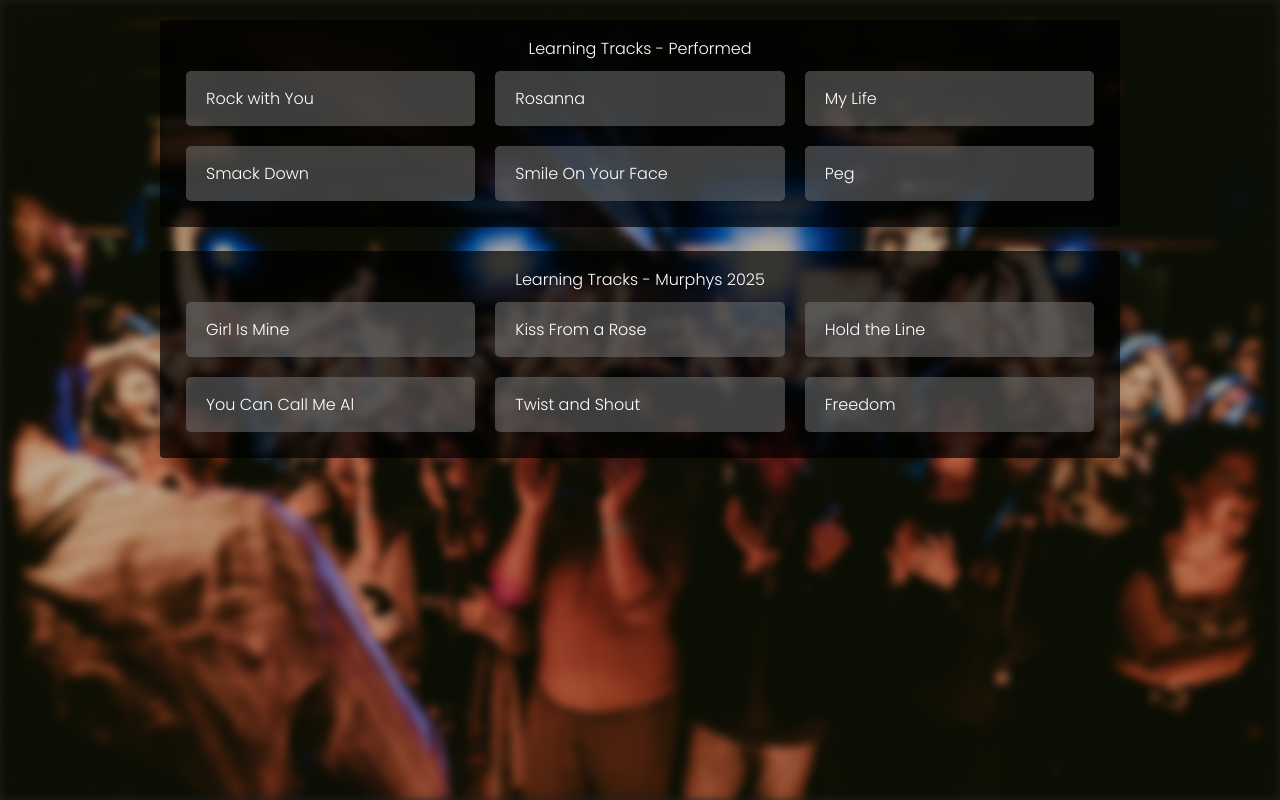
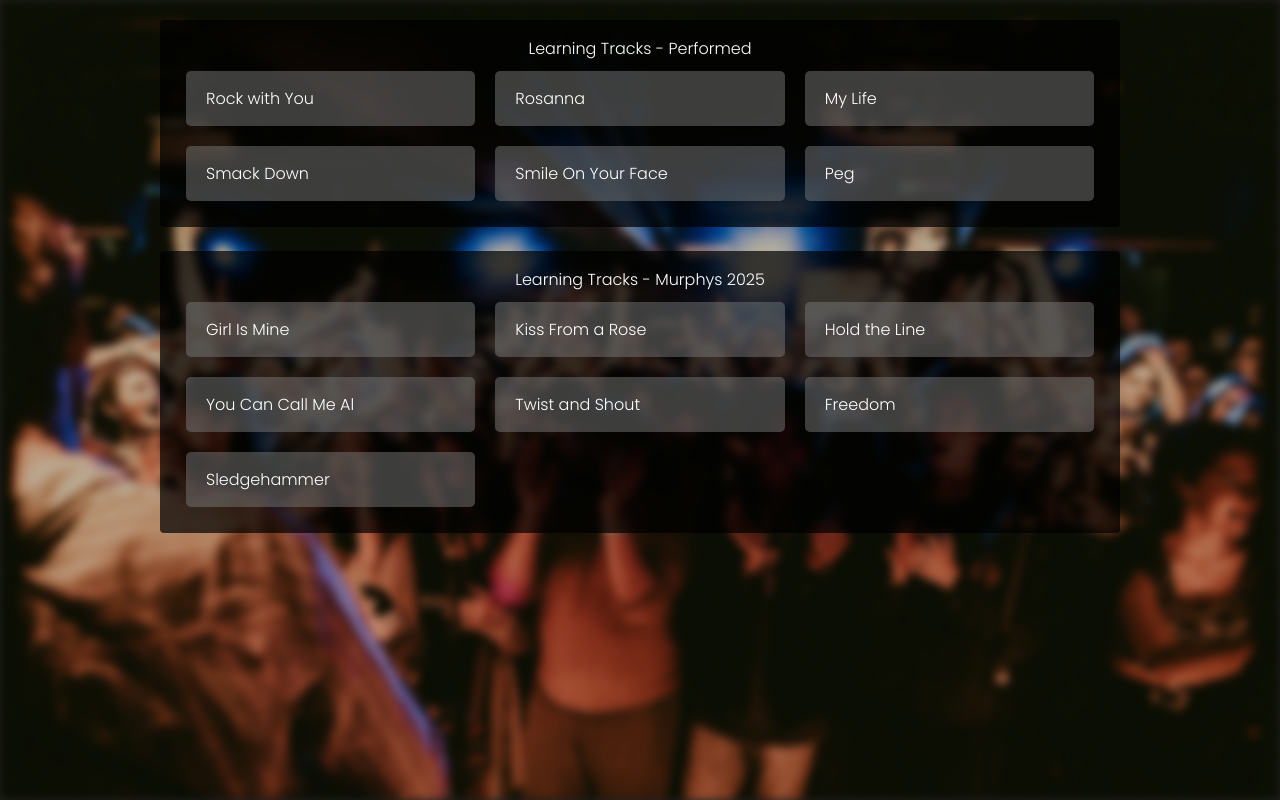
Before and after one commit to WillyC97/stemplayer, a React (Create React App) app: page /Dovengers in a window 1280 px wide. Built offline with nearby package versions, Linux system fonts and the light colour scheme; no server answers.

Commit message:
Add Sledgehammer

```diff
--- a/src/index.js
+++ b/src/index.js
@@ -31,6 +31,7 @@ import holdTheLineData from './pages/Dovengers/holdTheLine.json'
 import youCanCallMeAlData from './pages/Dovengers/youCanCallMeAl.json'
 import twistAndShoutData from './pages/Dovengers/twistAndShout.json'
 import freedomData from './pages/Dovengers/freedom.json'
+import sledgehammerData from './pages/Dovengers/sledgehammer.json'
 
 const rootElement = document.getElementById('root');
 const root = createRoot(rootElement);
@@ -64,6 +65,7 @@ function MainPage() {
           <Route path="/Dovengers/youCanCallMeAl" element={<App songData={youCanCallMeAlData} />} />
           <Route path="/Dovengers/twistAndShout" element={<App songData={twistAndShoutData} />} />
           <Route path="/Dovengers/freedom" element={<App songData={freedomData} />} />
+          <Route path="/Dovengers/sledgehammer" element={<App songData={sledgehammerData} />} />
         </Routes>
     </BrowserRouter>
   );
--- a/src/pages/Dovengers/Dovengers.js
+++ b/src/pages/Dovengers/Dovengers.js
@@ -42,6 +42,7 @@ const DovengersPage = () => {
               <Link to="/Dovengers/holdTheLine" className="artist-page-button-style">You Can Call Me Al</Link>
               <Link to="/Dovengers/twistAndShout" className="artist-page-button-style">Twist and Shout</Link>
               <Link to="/Dovengers/freedom" className="artist-page-button-style">Freedom</Link>
+              <Link to="/Dovengers/sledgehammer" className="artist-page-button-style">Sledgehammer</Link>
             </div>
           </div>
         </div>
--- /dev/null
+++ b/src/pages/Dovengers/sledgehammer.json
@@ -0,0 +1,43 @@
+{
+  "SongInfo": {
+    "songtitle": "Sledgehammer",
+    "songpath": "Dovengers/Sledgehammer/"
+  },
+  "StemInfo": [
+    {
+      "title": "Will",
+      "file": "SledgeHammer_Will.mp3",
+      "waveform": "SledgeHammer_Will_waveform.png",
+      "colour": "#7D9F25",
+      "volume": 1.0
+    },
+    {
+      "title": "Mack",
+      "file": "SledgeHammer_Mack.mp3",
+      "waveform": "SledgeHammer_Mack_waveform.png",
+      "colour": "#676575",
+      "volume": 1.0
+    },
+    {
+      "title": "George",
+      "file": "SledgeHammer_George.mp3",
+      "waveform": "SledgeHammer_George_waveform.png",
+      "colour": "#FF2D73",
+      "volume": 1.0
+    },
+    {
+      "title": "Arthur",
+      "file": "SledgeHammer_Arthur.mp3",
+      "waveform": "SledgeHammer_Arthur_waveform.png",
+      "colour": "#ADA707",
+      "volume": 1.0
+    },
+    {
+      "title": "Backing",
+      "file": "SledgeHammer_Backing.mp3",
+      "waveform": "SledgeHammer_Backing_waveform.png",
+      "colour": "#0A54D6",
+      "volume": 1.0
+    }
+  ]
+}
```
